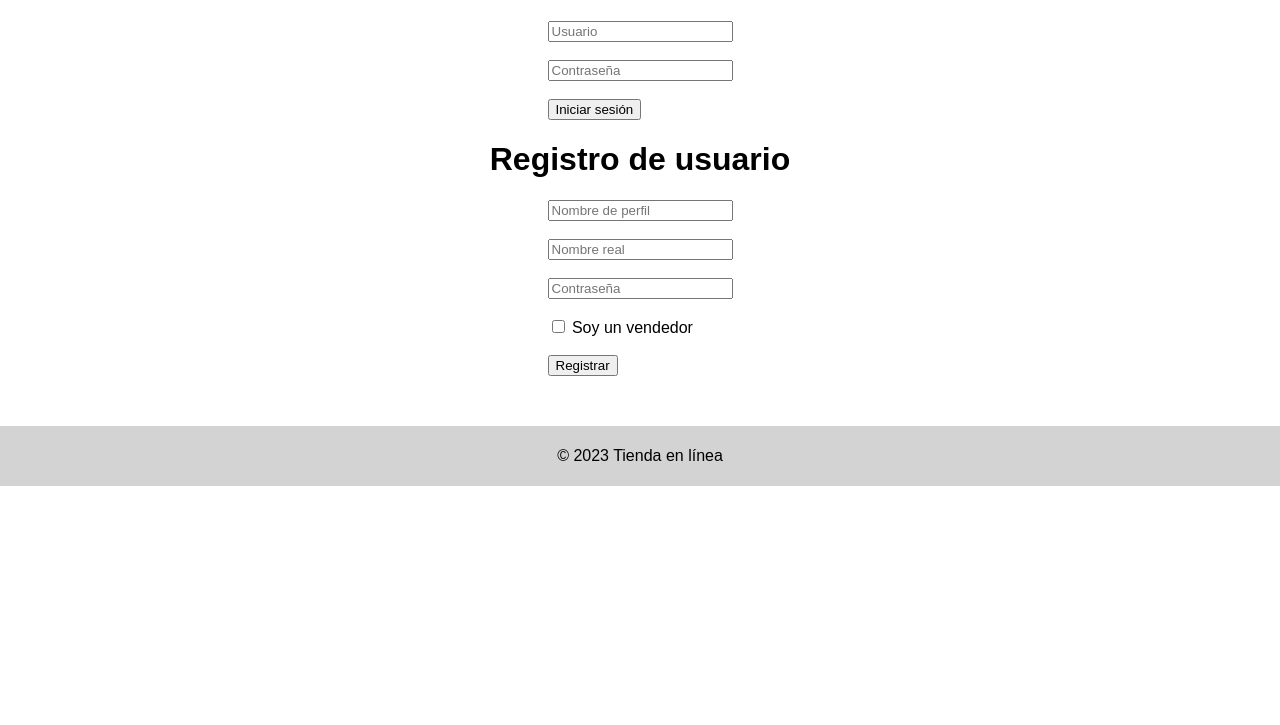
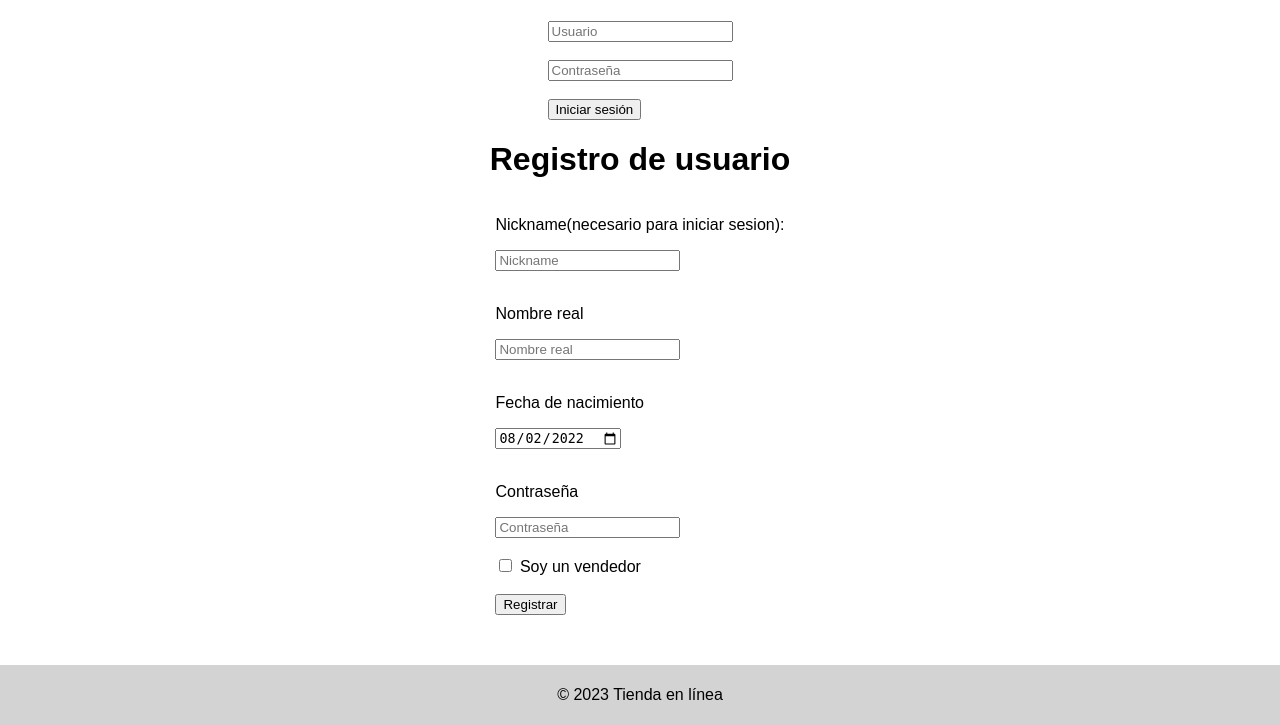
Before and after one commit to AlejandroOrjuela/BookSwap, a PHP site: page /session/index.php in a window 1280 px wide. Shown: the part 169-894 px from the top of the page. Before the commit the page ends 655 px from the top, so only its background shows below. Run offline with PHP 8.4, Linux system fonts and the light colour scheme.

Commit message:
bruh01
bruh01

```diff
--- /dev/null
+++ b/databases/conexion.php
@@ -0,0 +1,3 @@
+<?php
+$conexion = mysqli_connect("localhost", "root", "", "libros_sys");
+mysqli_set_charset($conexion, "utf8");
--- a/index.php
+++ b/index.php
@@ -7,7 +7,7 @@
 <body>
   <header>
     <nav>
-    <img href="index.php" src="img/lib.png">
+    <img href="index.php" src="img/logo.png">
       <div class="search-container">
         <form action="buscar.php">
           <input type="text" placeholder="Buscar productos">
@@ -28,7 +28,7 @@
       <ul>
         <li><a href="index.php">Inicio</a></li>
         <li><a href="#">Carrito de compra</a></li>
-        <li><a href="#">Iniciar sesión</a></li>
+        <li><a href="session/index.php">Iniciar sesión</a></li>
         <li><a href="#">Subir producto</a></li>
       </ul>
     </nav>
--- a/session/index.php
+++ b/session/index.php
@@ -19,9 +19,9 @@
     <h1>Inicio de sesión</h1>
     <section class="login-form">
       <form action="validar_usuario.php" method="post">
-        <input type="text" name="username" placeholder="Usuario">
+        <input type="text" name="username" placeholder="Usuario" autocomplete="on" required>
         <br><br>
-        <input type="password" name="password" placeholder="Contraseña">
+        <input type="password" name="password" placeholder="Contraseña" required>
         <br><br>
         <button type="submit">Iniciar sesión</button>
       </form>
@@ -29,11 +29,17 @@
     <h1>Registro de usuario</h1>
     <section class="register-form">
       <form action="registrar_usuario.php" method="post">
-        <input type="text" name="username" placeholder="Nombre de perfil">
+      <p>Nickname(necesario para iniciar sesion):</p>
+        <input type="text" name="username" placeholder="Nickname" required>
         <br><br>
-        <input type="text" name="real_name" placeholder="Nombre real">
+        <p>Nombre real</p>
+        <input type="text" name="real_name" placeholder="Nombre real" required>
         <br><br>
-        <input type="password" name="password" placeholder="Contraseña">
+        <p>Fecha de nacimiento</p>
+        <input name="nac" type="date" value="2022-08-02" required>
+        <br><br>
+        <p>Contraseña</p>
+        <input type="password" name="password" placeholder="Contraseña" required>
         <br><br>
         <input type="checkbox" name="is_seller" value="1"> Soy un vendedor
         <br><br>
```
Also changed, not shown: session/registrar_usuario.php (+18 -0 lines), img/logo.png (added).
